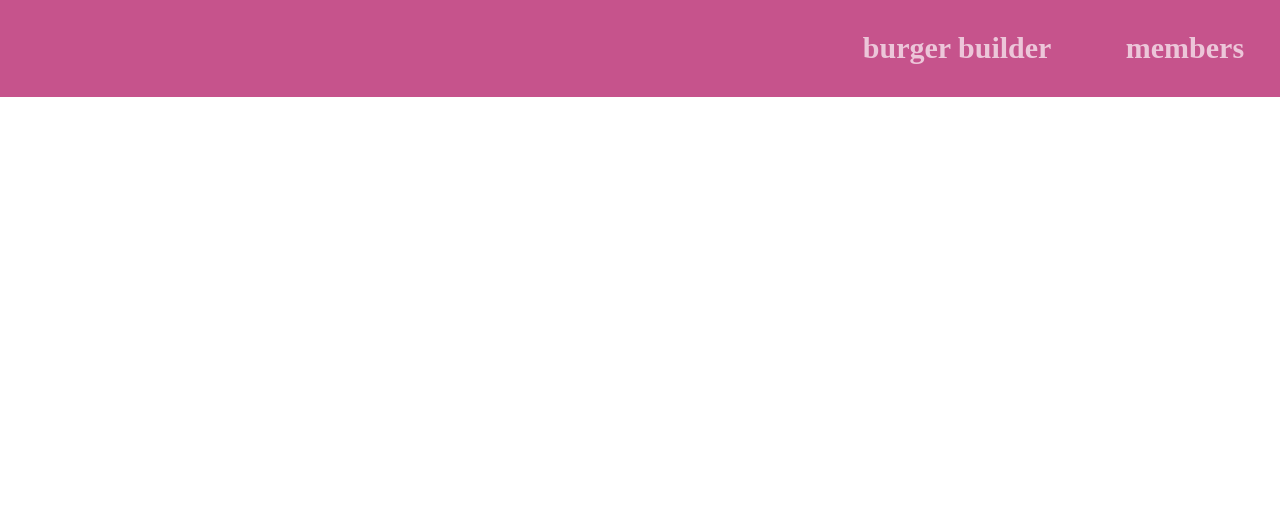
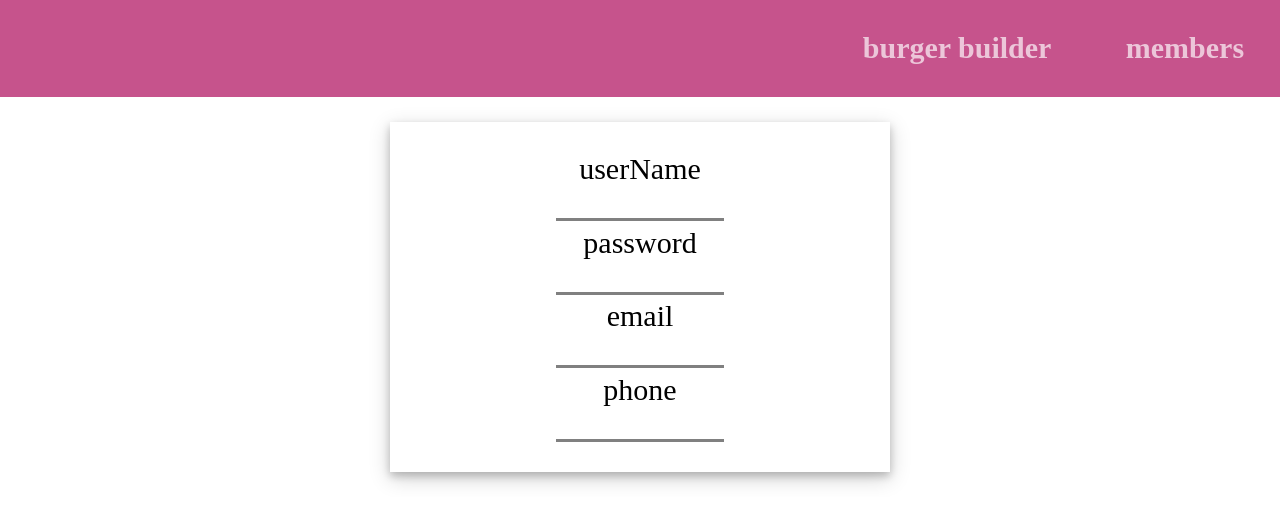
Before and after one commit to yasamanhbn/burgerBuilder, a React (Create React App) app: page /checkout in a window 1280 px wide. Shown: the top 524 px of the page. Built offline with nearby package versions, Linux system fonts and the light colour scheme.

Commit message:
start to add checkout for project

```diff
--- /dev/null
+++ b/src/Component/Form/Form.js
@@ -0,0 +1,35 @@
+import React, {Component} from "react";
+import FormElement from './FormElement'
+import classes from './Form.module.css'
+class Form extends Component{
+    state={
+        form:{
+            userName:{
+                val:'userName'
+            },
+            password:{
+                val: 'password'
+            },
+            email:{
+                val:'email'
+            },
+            phone:{
+                val:'phone'
+            }
+        }
+    }
+    render() {
+        return (
+            <div className={classes.Form}>
+                <form>
+                    {Object.keys(this.state.form).map(elem=>{
+                        return <FormElement label={this.state.form[elem].val}
+                                            key={this.state.form[elem].val}/>
+                    })}
+                </form>
+            </div>
+        );
+    }
+}
+
+export default Form;
--- /dev/null
+++ b/src/Component/Form/Form.module.css
@@ -0,0 +1,6 @@
+.Form{
+    padding: 2%;
+    width: 35%;
+    margin: 2% auto;
+    box-shadow: 0 4px 8px 0 rgba(0, 0, 0, 0.2), 0 6px 20px 0 rgba(0, 0, 0, 0.19);
+}
--- /dev/null
+++ b/src/Component/Form/FormElement.js
@@ -0,0 +1,11 @@
+import React from "react";
+import classes from './FormElement.module.css'
+const formElement = (props)=>{
+    return(
+        <div className={classes.Elem}>
+            <label className={classes.label}>{props.label}</label>
+            <input className={classes.Input}/>
+        </div>
+    )
+}
+export default formElement
--- /dev/null
+++ b/src/Component/Form/FormElement.module.css
@@ -0,0 +1,12 @@
+.Elem{
+    margin: 1%;
+}
+.label{
+    display: block;
+}
+.Input{
+    font-family: 'Pangolin', cursive;
+    border: none;
+    border-bottom: solid grey 3px;
+    outline: none;
+}
--- a/src/Component/OrderSummery/orderSummery/orderSummery.js
+++ b/src/Component/OrderSummery/orderSummery/orderSummery.js
@@ -16,11 +16,11 @@ const orderSummery = (props)=>{
             <strong>Total price: {props.price.toFixed(2)}</strong>
             <p>Continue to Checkout?</p>
             <div>
-                <button  style={{color:'green'}}
-                        className={classes.BTN}>SUCCEED</button>
                 <button  style={{color:'red'}} className={classes.BTN}
                          onClick={props.canceled}
                 >DANGER</button>
+                <button  style={{color:'green'}}
+                         className={classes.BTN} onClick={props.purchaseContinued}>SUCCEED</button>
             </div>
         </div>
     )
--- a/src/Container/BurgerBuilder/BurgerBuilder.js
+++ b/src/Container/BurgerBuilder/BurgerBuilder.js
@@ -5,6 +5,7 @@ import {connect} from 'react-redux'
 import OrderSummery from '../../Component/OrderSummery/orderSummery/orderSummery'
 import * as actions from '../../redux/actions/actions'
 import OrderSummeryPanel from "../../Component/OrderSummery/orderSummeryPanel";
+import {withRouter} from "react-router-dom";
 
 class BurgerBuilder extends Component {
     state = {
@@ -15,6 +16,9 @@ class BurgerBuilder extends Component {
     }
     backdropCanceled= ()=>{
         this.setState({purchaseOrder:false})
+    }
+    purchaseContinued=()=>{
+        this.props.history.push('/checkout');
     }
     render() {
         let disabledInfo = {
@@ -28,7 +32,9 @@ class BurgerBuilder extends Component {
         const orderSummery =<OrderSummery ingredients={this.props.ingredients}
                           showed={this.state.purchaseOrder}
                           canceled={this.backdropCanceled}
-                          price={this.props.price}/>
+                          price={this.props.price}
+                          purchaseContinued={this.purchaseContinued}
+        />
         return (
             <div>
                 <Burger ingredients={this.props.ingredients}/>
@@ -60,4 +66,4 @@ const mapDispatchToProps = dispatch => {
         onDecrement: (type) => dispatch({type: actions.REMOVE_INGREDIENT, ingredientType: type})
     }
 }
-export default connect(mapStateToProps, mapDispatchToProps)(BurgerBuilder)
+export default connect(mapStateToProps, mapDispatchToProps)(withRouter(BurgerBuilder))
--- a/src/Container/layout.js
+++ b/src/Container/layout.js
@@ -1,21 +1,24 @@
 import React, {Component} from "react";
 import BurgerBuilder from "./BurgerBuilder/BurgerBuilder";
 import ToolBar from '../Component/navigationAndToolbar/Toolbar/toolbar'
-import {Route,Switch} from "react-router";
+import {Route, Switch} from "react-router";
 import Members from '../Component/Members/members'
 import SideDrawer from '../Component/navigationAndToolbar/SideDrawer/sideDrawer'
 import BackDrop from '../Component/UI/backDrop/backDrop'
+import Form from '../Component/Form/Form'
+
 class layout extends Component {
-    state={
-        barEnabled : false
+    state = {
+        barEnabled: false
     }
-    barClicked = ()=>{
-        this.setState({barEnabled:true})
+    barClicked = () => {
+        this.setState({barEnabled: true})
     }
     //for backDrop clicked
-    onclick=(props)=>{
-        this.setState({barEnabled:false})
+    onclick = () => {
+        this.setState({barEnabled: false})
     }
+
     render() {
         return (
             <div>
@@ -25,12 +28,9 @@ class layout extends Component {
                 </div>
                 <ToolBar barClicked={this.barClicked}/>
                 <Switch>
-                    <Route path='/' exact>
-                        <BurgerBuilder/>
-                    </Route>
-                    <Route path='/members'>
-                        <Members/>
-                    </Route>
+                    <Route path='/checkout' component={Form}/>
+                    <Route path='/members' component={Members}/>
+                    <Route path='/' exact component={BurgerBuilder}/>
                 </Switch>
             </div>
         )
```
